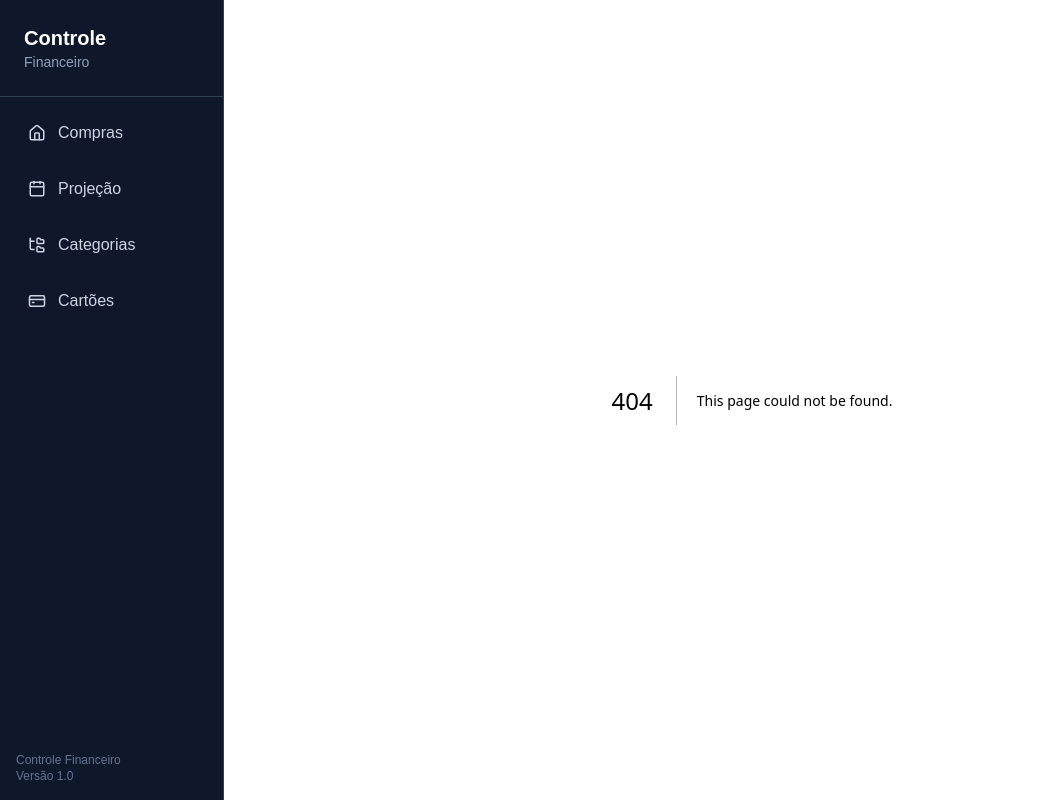
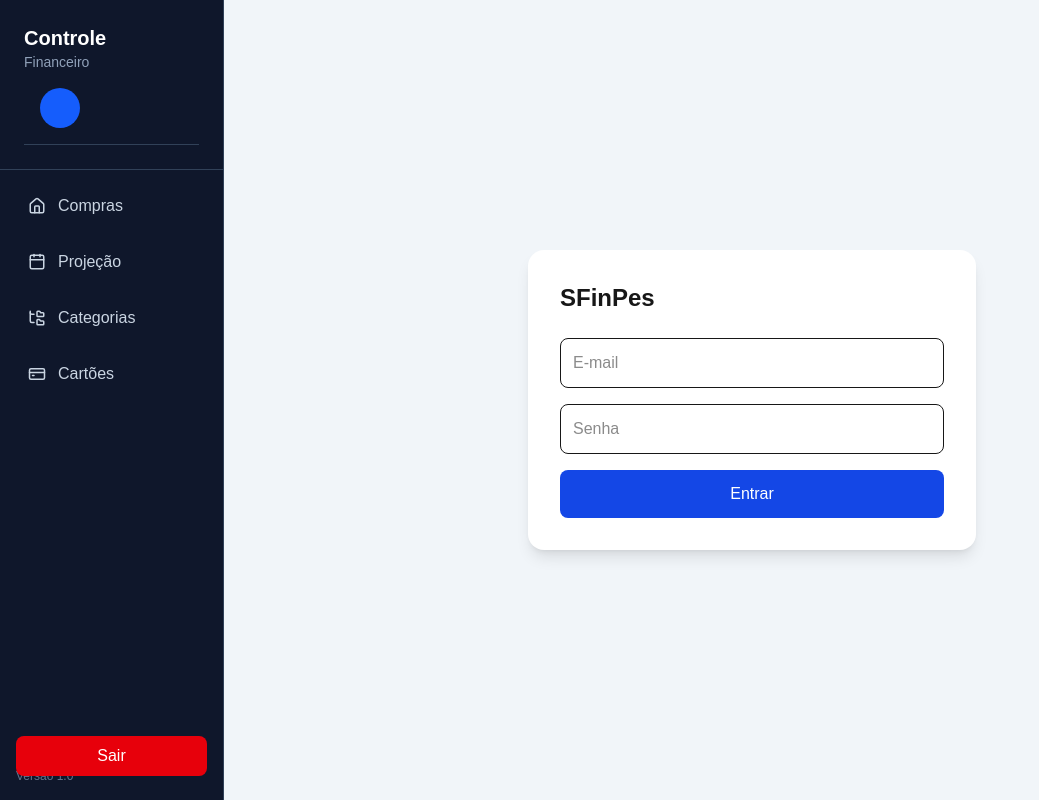
Before and after one commit to lpslucassouza-dev/sfinpes, a Next.js app: page /login in a window 1280 px wide. Before the commit this address had no page. Shown: the whole page, without its empty margins (0-1039 px from the left). Built offline with nearby package versions, Linux system fonts and the light colour scheme; no server answers.

Commit message:
fix: ajuste login authjs

```diff
--- /dev/null
+++ b/app/api/auth/[...nextauth]/route.ts
@@ -0,0 +1,4 @@
+import { handlers } from "@/auth";
+
+export const { GET, POST } =
+  handlers;
--- a/app/layout.tsx
+++ b/app/layout.tsx
@@ -3,6 +3,7 @@ import { Geist, Geist_Mono } from "next/font/google";
 import "./globals.css";
 import { Toaster } from "sonner";
 import Sidebar from "@/components/layout/Sidebar";
+import AuthProvider from "@/components/providers/AuthProvider";
 
 
 const geistSans = Geist({
@@ -30,6 +31,8 @@ export default function RootLayout({
       lang="pt-BR">
       <body className="bg-slate-100">
 
+        <AuthProvider>
+
           <Sidebar />
 
           <div className="ml-56">
@@ -41,6 +44,7 @@ export default function RootLayout({
             richColors
             closeButton
           />
+        </AuthProvider>
 
       </body>
     </html>
--- /dev/null
+++ b/app/login/page.tsx
@@ -0,0 +1,28 @@
+import { auth } from "@/auth";
+import { redirect } from "next/navigation";
+
+import LoginForm
+  from "@/components/auth/LoginForm";
+
+export default async function LoginPage() {
+
+  const session = await auth();
+
+  if (session) {
+    redirect("/compras");
+  }
+
+  return (
+    <main
+      className="
+        min-h-screen
+        flex
+        items-center
+        justify-center
+        bg-slate-100
+      "
+    >
+      <LoginForm />
+    </main>
+  );
+}
--- /dev/null
+++ b/auth.ts
@@ -0,0 +1,93 @@
+import NextAuth from "next-auth";
+import Credentials from "next-auth/providers/credentials";
+import bcrypt from "bcryptjs";
+
+import { prisma } from "@/lib/prisma";
+
+export const {
+  handlers,
+  signIn,
+  signOut,
+  auth,
+} = NextAuth({
+  providers: [
+    Credentials({
+      credentials: {
+        email: {},
+        password: {},
+      },
+
+      async authorize(credentials) {
+        if (
+          !credentials?.email ||
+          !credentials?.password
+        ) {
+          return null;
+        }
+
+        const usuario =
+          await prisma.usuario.findFirst({
+            where: {
+              email: String(
+                credentials.email
+              ),
+            },
+          });
+
+        if (!usuario?.senha) {
+          return null;
+        }
+
+        const senhaValida =
+          await bcrypt.compare(
+            String(credentials.password),
+            usuario.senha
+          );
+
+        if (!senhaValida) {
+          return null;
+        }
+
+        return {
+          id: usuario.id.toString(),
+          name: usuario.nome,
+          email: usuario.email,
+        };
+      },
+    }),
+  ],
+
+  pages: {
+    signIn: "/login",
+  },
+
+  session: {
+    strategy: "jwt",
+  },
+
+  callbacks: {
+    authorized({ auth }) {
+      return !!auth;
+    },
+
+    jwt({ token, user }) {
+      if (user) {
+        token.id = user.id;
+      }
+
+      return token;
+    },
+
+    session({ session, token }) {
+      if (session.user) {
+        session.user.id =
+          token.id as string;
+      }
+
+      return session;
+    },
+  },
+
+  secret: process.env.NEXTAUTH_SECRET,
+
+});
--- /dev/null
+++ b/components/auth/LoginForm.tsx
@@ -0,0 +1,113 @@
+"use client";
+
+import { useState } from "react";
+import { signIn } from "next-auth/react";
+
+export default function LoginForm() {
+
+  const [email, setEmail] =
+    useState("");
+
+  const [password, setPassword] =
+    useState("");
+
+  const [erro, setErro] =
+    useState("");
+
+  async function handleSubmit(
+    e: React.FormEvent
+  ) {
+    e.preventDefault();
+
+    setErro("");
+
+    await signIn("credentials", {
+      email,
+      password,
+      callbackUrl: "/compras",
+    });
+  }
+
+  return (
+    <form
+      onSubmit={handleSubmit}
+      className="
+        bg-white
+        rounded-2xl
+        shadow-lg
+        p-8
+        w-full
+        max-w-md
+      "
+    >
+
+      <h1
+        className="
+          text-2xl
+          font-bold
+          mb-6
+        "
+      >
+        SFinPes
+      </h1>
+
+      <div className="space-y-4">
+
+        <input
+          type="email"
+          placeholder="E-mail"
+          value={email}
+          onChange={(e) =>
+            setEmail(
+              e.target.value
+            )
+          }
+          className="
+            w-full
+            border
+            rounded-lg
+            p-3
+          "
+        />
+
+        <input
+          type="password"
+          placeholder="Senha"
+          value={password}
+          onChange={(e) =>
+            setPassword(
+              e.target.value
+            )
+          }
+          className="
+            w-full
+            border
+            rounded-lg
+            p-3
+          "
+        />
+
+        {erro && (
+          <p className="text-red-600">
+            {erro}
+          </p>
+        )}
+
+        <button
+          type="submit"
+          className="
+            w-full
+            bg-blue-700
+            text-white
+            rounded-lg
+            p-3
+          "
+        >
+          Entrar
+        </button>
+
+      </div>
+
+    </form>
+  );
+}
--- /dev/null
+++ b/components/layout/LogoutButton.tsx
@@ -0,0 +1,25 @@
+"use client";
+
+import { signOut } from "next-auth/react";
+
+export default function LogoutButton() {
+  return (
+    <button
+      onClick={() =>
+        signOut({
+          callbackUrl: "/login",
+        })
+      }
+      className="
+        w-full
+        bg-red-600
+        hover:bg-red-700
+        text-white
+        rounded-lg
+        py-2
+      "
+    >
+      Sair
+    </button>
+  );
+}
--- a/components/layout/Sidebar.tsx
+++ b/components/layout/Sidebar.tsx
@@ -3,6 +3,8 @@
 import Link from "next/link";
 import { usePathname } from "next/navigation";
 import { Home, Calendar, FolderTree, CreditCard, } from "lucide-react";
+import LogoutButton from "./LogoutButton";
+import UserInfo from "./UserInfo";
 
 const links = [
   {
@@ -52,6 +54,9 @@ export default function Sidebar() {
         <p className="text-slate-400 text-sm">
           Financeiro
         </p>
+
+        <UserInfo />
+
       </div>
 
       <nav className="p-3 flex flex-col gap-2">
@@ -83,6 +88,11 @@ export default function Sidebar() {
           <br />
           Versão 1.0
         </div>
+
+        <div className="absolute bottom-6 left-4 right-4">
+          <LogoutButton />
+        </div>
+
     </aside>
 
   );
--- /dev/null
+++ b/components/layout/UserInfo.tsx
@@ -0,0 +1,63 @@
+"use client";
+
+import { useSession } from "next-auth/react";
+
+export default function UserInfo() {
+  const { data: session } = useSession();
+
+  return (
+  <div
+    className="
+      px-4
+      py-4
+      border-b
+      border-slate-700
+    "
+  >
+    <div
+      className="
+        flex
+        items-center
+        gap-3
+      "
+    >
+
+      <div
+        className="
+          w-10
+          h-10
+          rounded-full
+          bg-blue-600
+          flex
+          items-center
+          justify-center
+          text-white
+          font-bold
+        "
+      >
+        {session?.user?.name
+          ?.charAt(0)
+          .toUpperCase()}
+      </div>
+
+      <div>
+
+        <div className="font-medium">
+          {session?.user?.name}
+        </div>
+
+        <div
+          className="
+            text-xs
+            text-slate-400
+          "
+        >
+          {session?.user?.email}
+        </div>
+
+      </div>
+
+    </div>
+  </div>
+);
+}
--- /dev/null
+++ b/components/providers/AuthProvider.tsx
@@ -0,0 +1,15 @@
+"use client";
+
+import { SessionProvider } from "next-auth/react";
+
+export default function AuthProvider({
+  children,
+}: {
+  children: React.ReactNode;
+}) {
+  return (
+    <SessionProvider>
+      {children}
+    </SessionProvider>
+  );
+}
--- /dev/null
+++ b/middleware.ts
@@ -0,0 +1,10 @@
+export { auth as middleware } from "@/auth";
+
+export const config = {
+  matcher: [
+    "/compras/:path*",
+    "/categorias/:path*",
+    "/cartoes/:path*",
+    "/projecao/:path*",
+  ],
+};
--- a/package.json
+++ b/package.json
@@ -12,9 +12,11 @@
     "@hookform/resolvers": "^5.4.0",
     "@prisma/client": "^6.19.3",
     "@radix-ui/react-dialog": "^1.1.20",
+    "bcryptjs": "^3.0.3",
     "date-fns": "^4.4.0",
     "lucide-react": "^1.27.0",
     "next": "16.2.10",
+    "next-auth": "^5.0.0-beta.32",
     "prisma": "^6.19.3",
     "react": "19.2.4",
     "react-dom": "19.2.4",
--- /dev/null
+++ b/scripts/hash-password.ts
@@ -0,0 +1,14 @@
+import bcrypt from "bcryptjs";
+
+async function main() {
+  const senha = "123456";
+
+  const hash = await bcrypt.hash(
+    senha,
+    10
+  );
+
+  console.log(hash);
+}
+
+main();
```
Also changed, not shown: 1 other file (tests, documents, lock files or other folders). Lines whose indentation alone changed are shown as unchanged.
